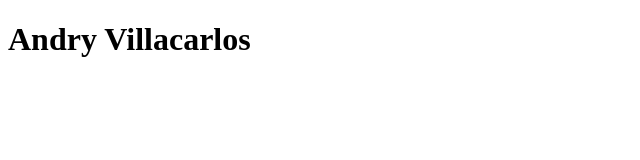
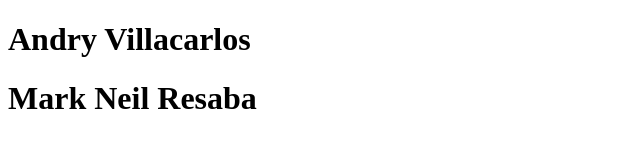
Before and after one commit to andryvillacarlos03/github, a plain HTML site: page index.html in a window 1280 px wide. Shown: the whole page, without its empty margins (0-640 px from the left). Drawn offline with Linux system fonts and the light colour scheme.

Commit message:
wal project

```diff
--- a/index.html
+++ b/index.html
@@ -7,5 +7,6 @@
 </head>
 <body>
     <h1>Andry Villacarlos</h1>
+    <h1>Mark Neil Resaba</h1>
 </body>
 </html>
```
